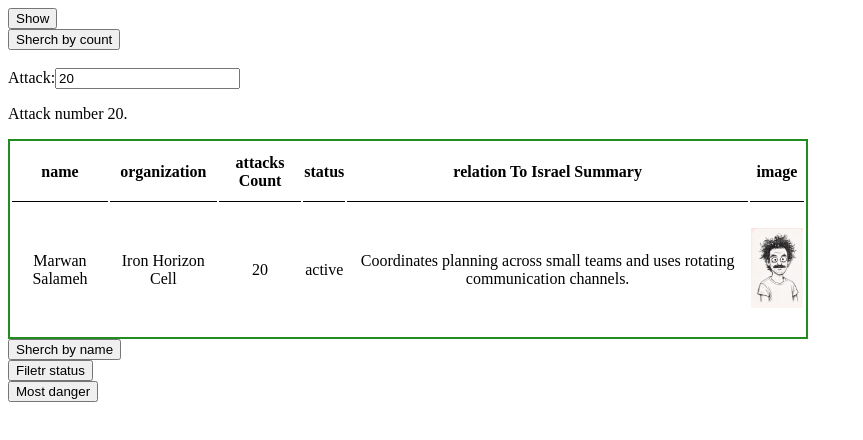
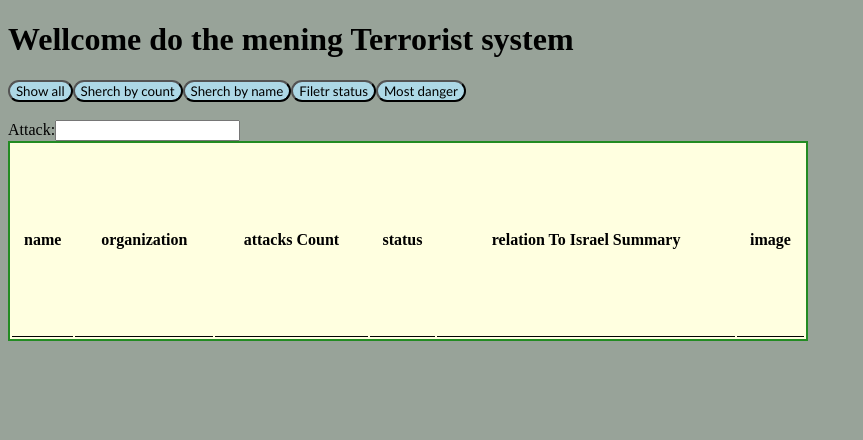
Before and after one commit to menachemhershkop/menange_data, a React (Vite) app: page / in a window 1280 px wide. Both pictures are taken after a click on the button "Sherch by count". Shown: the top 440 px of the page, without its empty margins (0-863 px from the left). Built offline with nearby package versions, Linux system fonts and the light colour scheme.

Commit message:
Basic desigen

```diff
--- a/src/App.jsx
+++ b/src/App.jsx
@@ -18,15 +18,18 @@ function App() {
 
   return (
     <>
-    <Button type='Show' change={setList} state={showList}></Button>
+    <h1>Wellcome do the mening Terrorist system</h1>
+    <div className='buttons'>
+    <Button type='Show all' change={setList} state={showList}></Button>
+    <Button type='Sherch by count' change={setCount} state={sherchCount}></Button>
+    <Button type='Sherch by name' change={setName} state={sherchName}></Button>
+    <Button type='Filetr status' change={setStatus} state={filterStatus}></Button>
+    <Button type='Most danger' change={setMost} state={getMost}></Button>
+    </div>
+    <div>{filterStatus&&<Filter></Filter>}</div>
+    <div>{sherchName&&<SearchName></SearchName>}</div>
+    <div>{sherchCount && <SearchCount></SearchCount>}</div>
     <div>{showList && <Terrorist></Terrorist>}</div>
-    <Button type='Sherch by count' change={setCount} state={sherchCount}></Button>
-    <div>{sherchCount && <SearchCount></SearchCount>}</div>
-    <Button type='Sherch by name' change={setName} state={sherchName}></Button>
-    <div>{sherchName&&<SearchName></SearchName>}</div>
-    <Button type='Filetr status' change={setStatus} state={filterStatus}></Button>
-    <div>{filterStatus&&<Filter></Filter>}</div>
-    <Button type='Most danger' change={setMost} state={getMost}></Button>
     <div>{getMost&&<Most></Most>}</div>
     </>
   )
--- a/src/compunent/Button.jsx
+++ b/src/compunent/Button.jsx
@@ -1,9 +1,10 @@
 import React from 'react'
+import '../css/Button.css'
 
 function Button(props) {
   return (
     <div>
-      <button onClick={()=>{props.change(!props.state); console.log(props.state);
+      <button onClick={()=>{props.change(!props.state);
       }}>{props.type}</button>
     </div>
   )
--- a/src/compunent/Filter.jsx
+++ b/src/compunent/Filter.jsx
@@ -3,7 +3,7 @@ import list from '../db/data.json'
 
 function Filter() {
     const [status , setStatus] = useState()
-    const a = list.filter((terror)=> terror.status == status)
+    const stat = list.filter((terror)=> terror.status == status)
 
   return (
     <div>
@@ -18,6 +18,7 @@ function Filter() {
       </p>
       </form>
       <hr />
+      <div>
       <table>
                 <tr>
                 <th>name</th>
@@ -27,7 +28,7 @@ function Filter() {
                 <th>relation To Israel Summary</th>
                 <th>image</th>
         </tr>
-      {a.map((key, a)=>{
+      {stat.map((key, a)=>{
           if (key.imageUrl == null) {
               key.imageUrl = 'public/mostefa.png'
             }
@@ -44,6 +45,7 @@ function Filter() {
             )
       })}
       </table>
+      </div>
 
     </div>
   )
--- a/src/compunent/Most.jsx
+++ b/src/compunent/Most.jsx
@@ -9,7 +9,7 @@ import list from '../db/data.json'
             most = danger[i]
         }
     }
-    console.log(most);
+
 
 
   return (
--- a/src/compunent/SearchCount.jsx
+++ b/src/compunent/SearchCount.jsx
@@ -2,11 +2,11 @@ import React, { useState } from 'react'
 import list from '../db/data.json'
 
 function SearchCount() {
-    const [name, setName] = useState('');
-  const [attacks, setAttack] = useState('20');
+
+  const [attacks, setAttack] = useState();
   const ageAsNumber = Number(attacks);
-  const a = list.filter((terror)=> terror.attacksCount == attacks)
-  console.log('123', attacks, a);
+  const count = list.filter((terror)=> terror.attacksCount == attacks)
+
 
   return (
 
@@ -35,7 +35,7 @@ function SearchCount() {
                 <th>relation To Israel Summary</th>
                 <th>image</th>
         </tr>
-      {a.map((key, a)=>{
+      {count.map((key, a)=>{
           if (key.imageUrl == null) {
               key.imageUrl = 'public/mostefa.png'
             }
--- a/src/compunent/SearchName.jsx
+++ b/src/compunent/SearchName.jsx
@@ -3,8 +3,8 @@ import list from '../db/data.json'
 
 function SearchName() {
     const [name, setName] = useState('');
-    const a = list.filter((terror)=> terror.name == name)
-  console.log('123', name, a);
+    const listName = list.filter((terror)=> terror.name == name)
+
   return (
     <div>
        <label>
@@ -26,7 +26,7 @@ function SearchName() {
                 <th>relation To Israel Summary</th>
                 <th>image</th>
         </tr>
-      {a.map((key, a)=>{
+      {listName.map((key, a)=>{
           if (key.imageUrl == null) {
               key.imageUrl = 'public/mostefa.png'
             }
--- a/src/css/Button.css
+++ b/src/css/Button.css
@@ -0,0 +1,9 @@
+button{
+    background: lightblue;
+    font-family: 'Gill Sans', 'Gill Sans MT', Calibri, 'Trebuchet MS', sans-serif;
+    border-radius: 15px;
+}
+button:hover{
+    background: lightcoral;
+    font-size: large;
+}
--- a/src/css/Terrorist.css
+++ b/src/css/Terrorist.css
@@ -2,6 +2,7 @@ table {
     border: 2px solid forestgreen;
     width: 800px;
     height: 200px;
+    background: lightyellow;
 }
 
 th {
@@ -10,7 +11,19 @@ th {
 
 td {
     text-align: center;
+    border-right: 2px;
+    border-style: double;
+    background: lightgray;
 }
 img{
     height: 10vh;
+
 }
+td:nth-child(even){
+    background: lavenderblush;
+}
+td:hover{
+    font-weight: bold;
+    background: #867b96;
+    color: lightcoral;
+}
--- a/src/index.css
+++ b/src/index.css
@@ -0,0 +1,6 @@
+body{
+    background: #98a399;
+}
+.buttons{
+    display: flex;
+}
```
Also changed, not shown: 1 other file (tests, documents, lock files or other folders).
